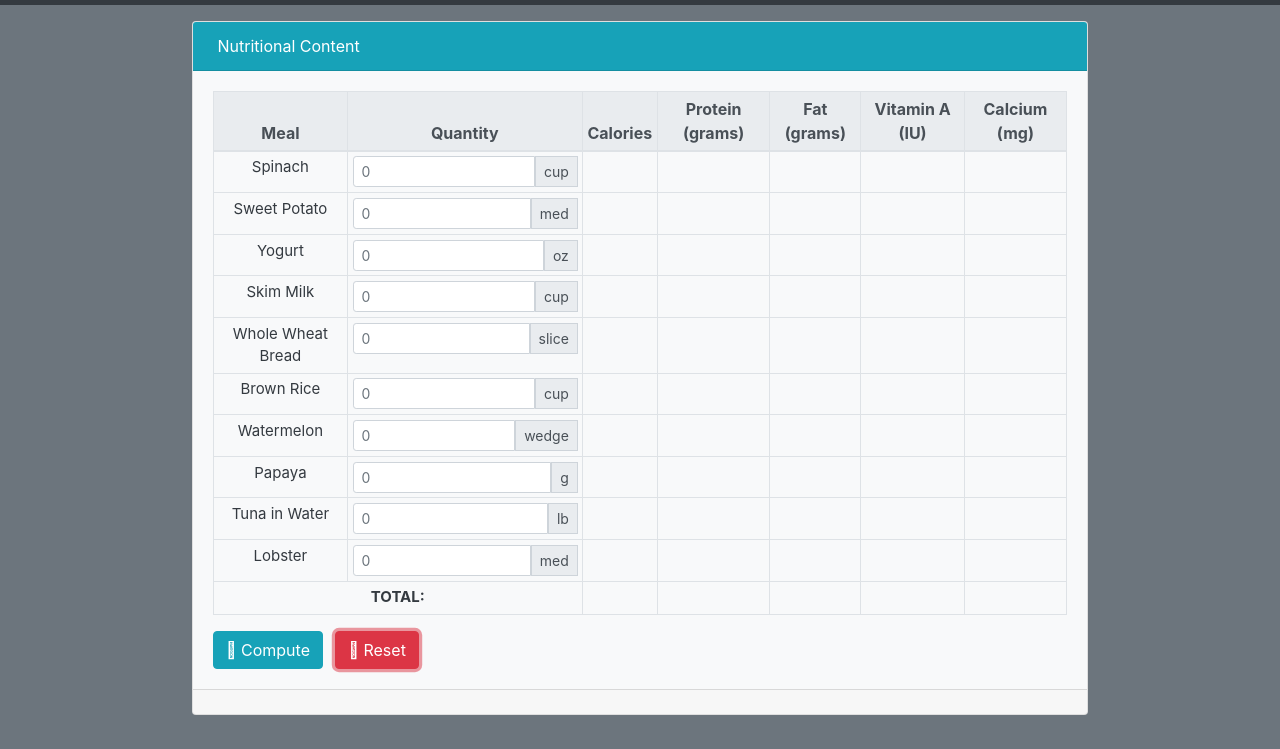
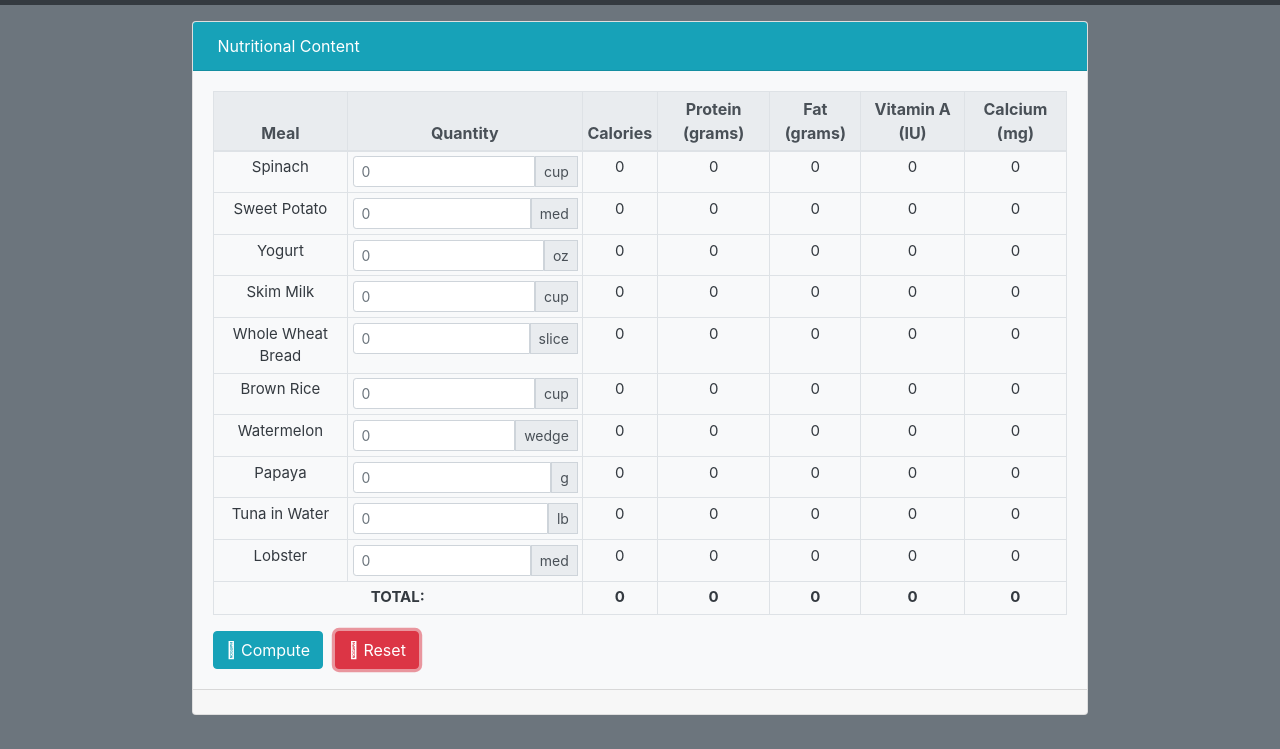
Before and after one commit to justintroy/OrderMenu-HCI, a website: page index.html in a window 1280 px wide. Both pictures are taken after a click on the button "Reset". Shown: the part 51-800 px from the top of the page. Drawn offline with nearby package versions, Linux system fonts and the light colour scheme; some icons are missing.

Commit message:
Troy changes

```diff
--- a/index.html
+++ b/index.html
@@ -49,176 +49,176 @@
               <td>Spinach</td>
               <td>
                 <div class="input-group input-group-sm">
-                  <input type="number" class="form-control" id="spinach" placeholder="0" min="0">
+                  <input onchange="updateTableData(this.id, this.value)" type="number" class="form-control" id="spinach" placeholder="0" min="0">
                   <div class="input-group-prepend">
                     <span class="input-group-text">cup</span>
                   </div>
                 </div>
               </td>
-              <td></td>
-              <td></td>
-              <td></td>
-              <td></td>
-              <td></td>
+              <td>0.00</td>
+              <td>0.00</td>
+              <td>0.00</td>
+              <td>0.00</td>
+              <td>0.00</td>
             </tr>
             <tr>
               <td>Sweet Potato</td>
               <td>
                 <div class="input-group input-group-sm">
-                  <input type="number" class="form-control" id="sweetPotato" placeholder="0" min="0">
+                  <input onchange="updateTableData(this.id, this.value)" type="number" class="form-control" id="sweetPotato" placeholder="0" min="0">
                   <div class="input-group-prepend">
                     <span class="input-group-text">med</span>
                   </div>
                 </div>
               </td>
-              <td></td>
-              <td></td>
-              <td></td>
-              <td></td>
-              <td></td>
+              <td>0.00</td>
+              <td>0.00</td>
+              <td>0.00</td>
+              <td>0.00</td>
+              <td>0.00</td>
             </tr>
             <tr>
               <td>Yogurt</td>
               <td>
                 <div class="input-group input-group-sm">
-                  <input type="number" class="form-control " id="yogurt" placeholder="0" min="0">
+                  <input onchange="updateTableData(this.id, this.value)" type="number" class="form-control " id="yogurt" placeholder="0" min="0">
                   <div class="input-group-prepend">
                     <span class="input-group-text">oz</span>
                   </div>
                 </div>
               </td>
-              <td></td>
-              <td></td>
-              <td></td>
-              <td></td>
-              <td></td>
+              <td>0.00</td>
+              <td>0.00</td>
+              <td>0.00</td>
+              <td>0.00</td>
+              <td>0.00</td>
             </tr>
             <tr>
               <td>Skim Milk</td>
               <td>
                 <div class="input-group input-group-sm">
-                  <input type="number" class="form-control " id="skimMilk" placeholder="0" min="0">
+                  <input onchange="updateTableData(this.id, this.value)" type="number" class="form-control " id="skimMilk" placeholder="0" min="0">
                   <div class="input-group-prepend">
                     <span class="input-group-text">cup</span>
                   </div>
                 </div>
               </td>
-              <td></td>
-              <td></td>
-              <td></td>
-              <td></td>
-              <td></td>
+              <td>0.00</td>
+              <td>0.00</td>
+              <td>0.00</td>
+              <td>0.00</td>
+              <td>0.00</td>
             </tr>
             <tr>
               <td>Whole Wheat Bread</td>
               <td>
                 <div class="input-group input-group-sm">
-                  <input type="number" class="form-control " id="wholeWheatBread" placeholder="0" min="0">
+                  <input onchange="updateTableData(this.id, this.value)" type="number" class="form-control " id="wholeWheatBread" placeholder="0" min="0">
                   <div class="input-group-prepend">
                     <span class="input-group-text">slice</span>
                   </div>
                 </div>
               </td>
-              <td></td>
-              <td></td>
-              <td></td>
-              <td></td>
-              <td></td>
+              <td>0.00</td>
+              <td>0.00</td>
+              <td>0.00</td>
+              <td>0.00</td>
+              <td>0.00</td>
             </tr>
             <tr>
               <td>Brown Rice</td>
               <td>
                 <div class="input-group input-group-sm">
-                  <input type="number" class="form-control" id="brownRice" placeholder="0" min="0">
+                  <input onchange="updateTableData(this.id, this.value)" type="number" class="form-control" id="brownRice" placeholder="0" min="0">
                   <div class="input-group-prepend">
                     <span class="input-group-text">cup</span>
                   </div>
                 </div>
               </td>
-              <td></td>
-              <td></td>
-              <td></td>
-              <td></td>
-              <td></td>
+              <td>0.00</td>
+              <td>0.00</td>
+              <td>0.00</td>
+              <td>0.00</td>
+              <td>0.00</td>
             </tr>
             <tr>
               <td>Watermelon</td>
               <td>
                 <div class="input-group input-group-sm">
-                  <input type="number" class="form-control" id="watermelon" placeholder="0" min="0">
+                  <input onchange="updateTableData(this.id, this.value)" type="number" class="form-control" id="watermelon" placeholder="0" min="0">
                   <div class="input-group-prepend">
                     <span class="input-group-text">wedge</span>
                   </div>
                 </div>
               </td>
-              <td></td>
-              <td></td>
-              <td></td>
-              <td></td>
-              <td></td>
+              <td>0.00</td>
+              <td>0.00</td>
+              <td>0.00</td>
+              <td>0.00</td>
+              <td>0.00</td>
             </tr>
             <tr>
               <td>Papaya</td>
               <td>
                 <div class="input-group input-group-sm">
-                  <input type="number" class="form-control" id="papaya" placeholder="0" min="0">
+                  <input onchange="updateTableData(this.id, this.value)" type="number" class="form-control" id="papaya" placeholder="0" min="0">
                   <div class="input-group-prepend">
                     <span class="input-group-text">g</span>
                   </div>
                 </div>
               </td>
-              <td></td>
-              <td></td>
-              <td></td>
-              <td></td>
-              <td></td>
+              <td>0.00</td>
+              <td>0.00</td>
+              <td>0.00</td>
+              <td>0.00</td>
+              <td>0.00</td>
             </tr>
             <tr>
               <td>Tuna in Water</td>
               <td>
                 <div class="input-group input-group-sm">
-                  <input type="number" class="form-control " id="tunaInWater" placeholder="0" min="0">
+                  <input onchange="updateTableData(this.id, this.value)" type="number" class="form-control " id="tunaInWater" placeholder="0" min="0">
                   <div class="input-group-prepend">
                     <span class="input-group-text">lb</span>
                   </div>
                 </div>
               </td>
-              <td></td>
-              <td></td>
-              <td></td>
-              <td></td>
-              <td></td>
+              <td>0.00</td>
+              <td>0.00</td>
+              <td>0.00</td>
+              <td>0.00</td>
+              <td>0.00</td>
             </tr>
             <tr>
               <td>Lobster</td>
               <td>
                 <div class="input-group input-group-sm">
-                  <input type="number" class="form-control " id="lobster" placeholder="0" min="0">
+                  <input onchange="updateTableData(this.id, this.value)" type="number" class="form-control " id="lobster" placeholder="0" min="0">
                   <div class="input-group-prepend">
                     <span class="input-group-text">med</span>
                   </div>
                 </div>
               </td>
-              <td></td>
-              <td></td>
-              <td></td>
-              <td></td>
-              <td></td>
+              <td>0.00</td>
+              <td>0.00</td>
+              <td>0.00</td>
+              <td>0.00</td>
+              <td>0.00</td>
             </tr>
             <tr class="font-weight-bold">
               <td colspan="2">TOTAL:</td>
 
-              <td></td>
-              <td></td>
-              <td></td>
-              <td></td>
-              <td></td>
+              <td>0</td>
+              <td>0</td>
+              <td>0</td>
+              <td>0</td>
+              <td>0</td>
             </tr>
 
           </tbody>
         </table>
         <button type="button" class="btn btn-info mr-1  mr-md-2"><i class="fal fa-cog"></i> Compute</button>
-        <button type="reset" class="btn btn-danger mr-1  mr-md-2"><i class="fal fa-redo"></i>
+        <button onclick="resetAllValues()" type="reset" class="btn btn-danger mr-1  mr-md-2"><i class="fal fa-redo"></i>
           Reset</button>
 
       </form>
--- a/main.js
+++ b/main.js
@@ -8,24 +8,83 @@ function createItem() {
     return new MealItem(...arguments)
 }
 
+//Item data for reference ex. items database (Order matters)
 let items = [
-    createItem('Spinach', 1, 'cup', 23, 3, 0.3, 8100, 93),
-    createItem('SweetPotato', 1, ' med', 160, 2, 1, 9230, 46),
-    createItem('Yogurt', 8, 'oz', 230, 10, 3, 120, 343),
-    createItem('Skim Milk', 1, 'cup', 85, 8, 0, 500, 302),
-    createItem('Whole Wheat Bread', 1, 'slice', 65, 3, 1, 0, 24),
-    createItem('Brown Rice', 1, 'cup', 178, 3.8, 0.9, 0, 18),
-    createItem('Watermelon', 1, 'wedge', 110, 2, 1, 2510, 30),
-    createItem('Papaya', 1, 'g', 156, 2.4, 0.4, 7000, 80),
-    createItem('Tuna in Water', 1, 'lb', 575, 126.8, 3.6, 0, 73),
-    createItem('Lobster', 1, 'med', 405, 28.8, 26.6, 984, 190)
+  createItem("spinach", 1, "cup", 23, 3, 0.3, 8100, 93),
+  createItem("sweetPotato", 1, " med", 160, 2, 1, 9230, 46),
+  createItem("yogurt", 8, "oz", 230, 10, 3, 120, 343),
+  createItem("skimMilk", 1, "cup", 85, 8, 0, 500, 302),
+  createItem("wholeWheatBread", 1, "slice", 65, 3, 1, 0, 24),
+  createItem("brownRice", 1, "cup", 178, 3.8, 0.9, 0, 18),
+  createItem("watermelon", 1, "wedge", 110, 2, 1, 2510, 30),
+  createItem("papaya", 1, "g", 156, 2.4, 0.4, 7000, 80),
+  createItem("tunaInWater", 1, "lb", 575, 126.8, 3.6, 0, 73),
+  createItem("lobster", 1, "med", 405, 28.8, 26.6, 984, 190),
+];
 
-]
+//Table data (client-side), starts with 0 because the default input value is 0
+let tableData = [
+  createItem("spinach", 1, "cup", 0, 0, 0, 0, 0),
+  createItem("sweetPotato", 1, " med", 0, 0, 0, 0, 0),
+  createItem("yogurt", 8, "oz", 0, 0, 0, 0, 0),
+  createItem("skimMilk", 1, "cup", 0, 0, 0, 0, 0),
+  createItem("wholeWheatBread", 1, "slice", 0, 0, 0, 0, 0),
+  createItem("brownRice", 1, "cup", 0, 0, 0, 0, 0),
+  createItem("watermelon", 1, "wedge", 0, 0, 0, 0, 0),
+  createItem("papaya", 1, "g", 0, 0, 0, 0, 0),
+  createItem("tunaInWater", 1, "lb", 0, 0, 0, 0, 0),
+  createItem("lobster", 1, "med", 0, 0, 0, 0, 0),
+];
 
+//itemID == row
+function updateTable(itemID) {
+  let tableRow = document.querySelector("table").rows[itemID+1].cells;
+  let lastTableRow = document.querySelector("table").rows[tableData.length+1].cells;
 
+  //update individual row
+  tableRow[2].innerText = `${tableData.find((item) => item.name === items[itemID].name).calories}`
+  tableRow[3].innerText = `${tableData.find((item) => item.name === items[itemID].name).protein}`
+  tableRow[4].innerText = `${tableData.find((item) => item.name === items[itemID].name).fat}`
+  tableRow[5].innerText = `${tableData.find((item) => item.name === items[itemID].name).vitaminA}`
+  tableRow[6].innerText = `${tableData.find((item) => item.name === items[itemID].name).calcium}`
 
-function computeTotal(arrayValues) {
+  //update total row
+  lastTableRow[1].innerText = `${tableData.reduce((a, b) => a + b.calories, 0)}`;
+  lastTableRow[2].innerText = `${tableData.reduce((a, b) => a + b.protein, 0)}`;
+  lastTableRow[3].innerText = `${tableData.reduce((a, b) => a + b.fat, 0)}`;
+  lastTableRow[4].innerText = `${tableData.reduce((a, b) => a + b.vitaminA, 0)}`;
+  lastTableRow[5].innerText = `${tableData.reduce((a, b) => a + b.calcium, 0)}`;
+}
+
+function updateTableData(id, value) {
+  let tableIndex = tableData.findIndex((i) => i.name === id); //Table data (client-side)
+  let itemID = items.findIndex((i) => i.name === id); //Item data ex. items database
+
+  tableData[tableIndex].quantity = (items[itemID].quantity * value);
+  tableData[tableIndex].calories = (items[itemID].calories * value);
+  tableData[tableIndex].protein = (items[itemID].protein * value);
+  tableData[tableIndex].fat = (items[itemID].fat * value);
+  tableData[tableIndex].vitaminA = (items[itemID].vitaminA * value);
+  tableData[tableIndex].calcium = (items[itemID].calcium * value);
+
+  updateTable(itemID);
+}
+
+function resetAllValues() {
+  tableData.forEach((item, itemID) => {
+    item.quantity = 0;
+    item.calories = 0;
+    item.protein = 0;
+    item.fat = 0;
+    item.vitaminA = 0;
+    item.calcium = 0;
+
+    updateTable(itemID);
+  });
+}
+
+/* function computeTotal(arrayValues) {
     return arrayValues.reduce((total, value) => total + value, 0)
 }
 
-items.forEach(item => console.log(item.name))
+items.forEach(item => console.log(item.name)) */
```
